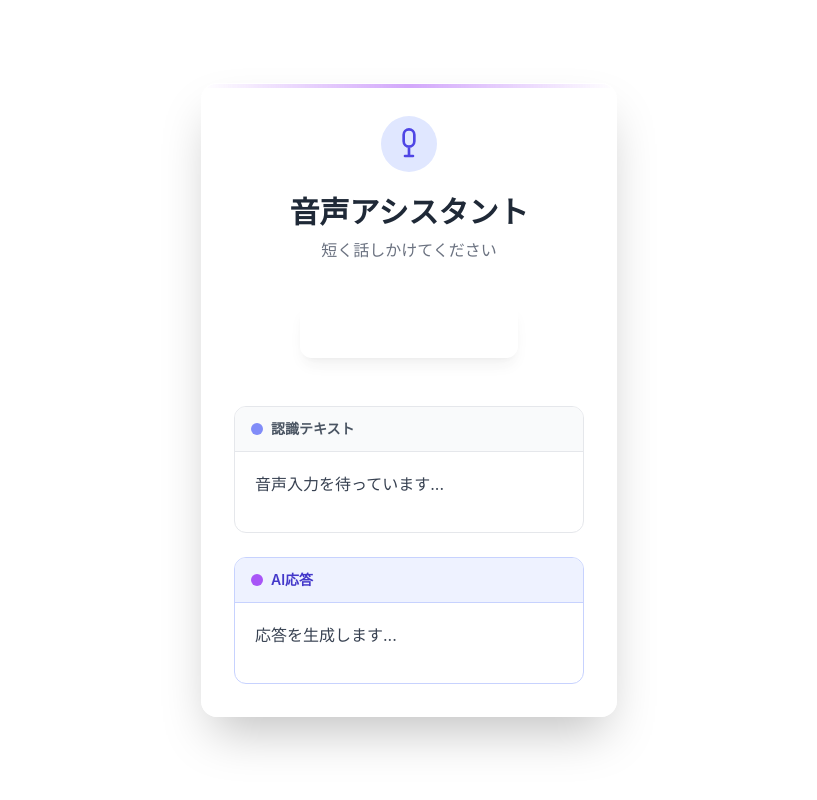
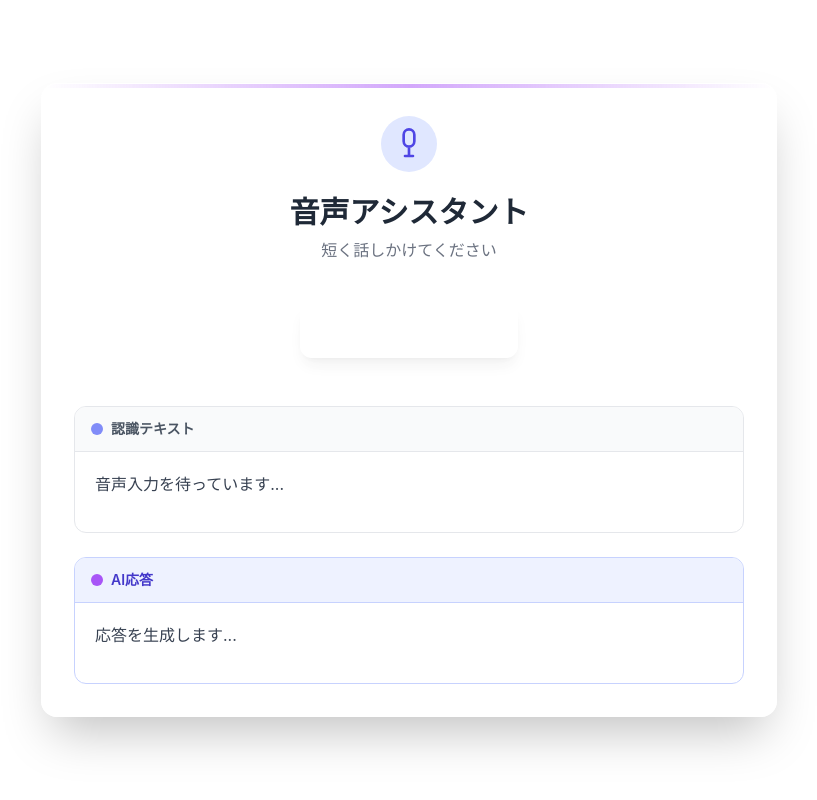
Before and after one commit to kenta-hirahara/Speech-Recognition, a Flask app: page / in a window 1280 px wide. Shown: the whole page, without its empty margins (231-1048 px from the left). Run offline with Flask 3, Linux system fonts and the light colour scheme; style sheets or scripts are compiled from the project's sources; some libraries are stand-ins or nearby versions.

Commit message:
layout modified depending on horizontal pixel

```diff
--- a/flask_app/templates/index.html
+++ b/flask_app/templates/index.html
@@ -23,7 +23,7 @@
     <link rel="stylesheet" href="{{url_for('static', filename='style.css')}}">
 </head>
 <body class="min-h-screen py-12 flex items-center justify-center bg-gradient-to-br from-gray-100 to-gray-300">
-    <div class="container mx-auto px-4 max-w-md">
+    <div class="container mx-auto px-4 max-w-md md:max-w-xl lg:max-w-3xl">
         <div class="rounded-2xl shadow-2xl p-8 relative overflow-hidden bg-white/80 backdrop-blur-lg border border-white/30">
             <div class="absolute top-0 left-0 w-full h-1 bg-gradient-to-r from-indigo-600 via-purple-500 to-pink-500 slow-pulse"></div>
 
```
